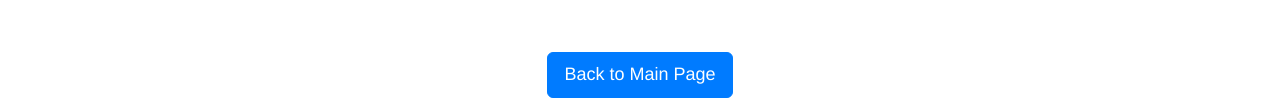
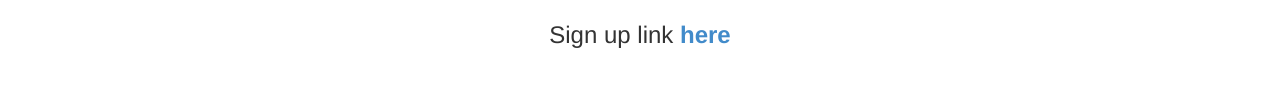
Before and after one commit to DIVIDED-Inequality-Polarization/DIVIDED, a plain HTML site: page lab_experiment_page.html in a window 1280 px wide. Shown: the part 619-725 px from the top of the page. Drawn offline with Linux system fonts and the light colour scheme.

Commit message:
Update lab_experiment_page.html

```diff
--- a/lab_experiment_page.html
+++ b/lab_experiment_page.html
@@ -54,6 +54,7 @@
             <source src="https://raw.githubusercontent.com/DIVIDED-Inequality-Polarization/DIVIDED/main/FILES/DIVIDED_recruitment_video.mp4" type="video/mp4">
             Your browser does not support the video tag.
         </video>
+    <h3>Sign up link <a href="https://forms.office.com/pages/responsepage.aspx?id=xDv6T_zswEiQgPXkP_kOX-XLOoncSllEtRYkYr7k2adUNEFBTEpVOEJSVk1LSUI0QkVJMzlBV0EwMy4u&origin=QRCode&route=shorturl"><b>here</b></a></h3>
     </div>
 
     <!-- Back Button -->
```
